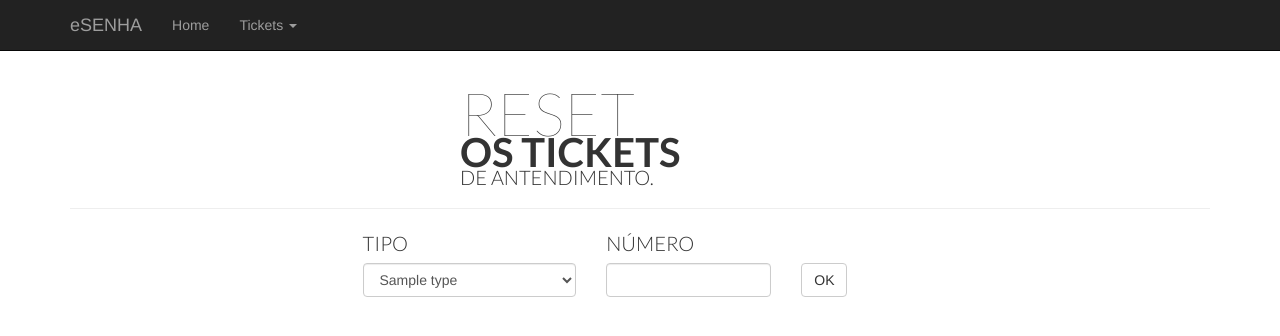
After one commit to andrearruda/eSenha, a PHP site: template app/templates/ticket.reset.twig in a window 1280 px wide. The commit adds this page. Shown: the top 336 px of the page. Run offline with PHP 8.4, Linux system fonts and the light colour scheme; the template is opened without the code that fills it: most values are stand-ins (such as "Sample title", 1, 10 or a date in 2020); some libraries are stand-ins or nearby versions.

Commit message:
reset de tickets

```diff
--- a/app/dependencies.php
+++ b/app/dependencies.php
@@ -74,5 +74,5 @@ $container['App\Action\BoxAction'] = function ($c) {
 };
 
 $container['App\Action\TicketAction'] = function ($c) {
-    return new App\Action\TicketAction($c->get('view'), $c->get('logger'), $c->get('em'));
+    return new App\Action\TicketAction($c->get('view'), $c->get('logger'), $c->get('em'), $c->get('router'));
 };
--- a/app/routes.php
+++ b/app/routes.php
@@ -12,4 +12,6 @@ $app->group('/box/{ticket_type_id}/{box_id}', function(){
 $app->group('/ticket', function(){
     $this->get('/opened', 'App\Action\TicketAction:opened')->setName('ticket.opened');
     $this->get('/showed/{ticket_id}', 'App\Action\TicketAction:showed')->setName('ticket.showed');
+    $this->get('/reset', 'App\Action\TicketAction:reset')->setName('ticket.reset');
+    $this->get('/reset/{ticket_type_id}/{number}', 'App\Action\TicketAction:reset')->setName('ticket.reset');
 });
--- a/app/templates/base.twig
+++ b/app/templates/base.twig
@@ -45,8 +45,13 @@
         </div>
         <div id="navbar" class="collapse navbar-collapse">
             <ul class="nav navbar-nav">
-                <li><a href="/">Home</a></li>
-                <li><a href="ticket/reset">Reset senha</a></li>
+                <li><a href="{{ path_for('homepage') }}">Home</a></li>
+                <li class="dropdown">
+                    <a href="#" class="dropdown-toggle" data-toggle="dropdown" role="button" aria-haspopup="true" aria-expanded="false">Tickets <span class="caret"></span></a>
+                    <ul class="dropdown-menu">
+                        <li><a href="{{ path_for('ticket.reset') }}">Reset</a></li>
+                    </ul>
+                </li>
             </ul>
         </div><!--/.nav-collapse -->
     </div>
--- a/app/templates/home.twig
+++ b/app/templates/home.twig
@@ -32,7 +32,7 @@
 
     <div class="row main-option">
         <div class="col-md-6 col-xs-6 text-center">
-            <label for=""ticket_type_id>TIPO</label>
+            <label for="ticket_type_id">TIPO</label>
 
             <div class="row">
                 <div class="col-xs-12 col-md-6 col-md-offset-3">
@@ -46,7 +46,7 @@
         </div>
 
         <div class="col-md-6 col-xs-6 text-center">
-            <label for=""ticket_type_id>GUICHÊ</label>
+            <label for="box_id">GUICHÊ</label>
 
             <div class="row">
                 <div class="col-xs-12 col-md-6 col-md-offset-3">
--- /dev/null
+++ b/app/templates/ticket.reset.twig
@@ -0,0 +1,78 @@
+{% extends "base.twig" %}
+{% set title = ["Ticket", "Reset"]|join(' / ') %}
+{% block title %}{{ title }}{% endblock %}
+{% block head %}
+    {{ parent() }}
+
+        <!-- CUSTOM -->
+        <link href="/css/tickets.reset.css" rel='stylesheet' type='text/css'>
+
+        <script type="application/javascript">
+            $(document).ready(function() {
+                $('.main-option button').click(function(){
+                    $('#ticket_type_id').attr('disabled', 'disabled');
+                    $('#ticket_number').attr('disabled', 'disabled');
+
+                    window.location.href = '/ticket/reset/' + $('#ticket_type_id').val() + '/' + $('#ticket_number').val();
+                })
+            });
+        </script>
+        <!-- CUSTOM -->
+{% endblock %}
+{% block content %}
+
+    <div class="row header-descrpition">
+        <div class="col-md-4 col-md-offset-4">
+            <h1>RESET</h1>
+            <h2>OS TICKETS</h2>
+            <h3>DE ANTENDIMENTO.</h3>
+        </div>
+    </div>
+
+    <hr />
+
+    <div class="row">
+        <div class="col-xs-12 col-md-6 col-md-offset-3">
+
+            <div class="row main-option">
+
+                <div class="col-md-5">
+                    <label for="ticket_type_id">TIPO</label>
+
+                    <div class="row">
+                        <div class="col-xs-12 col-md-12">
+                            <select id="ticket_type_id" name="ticket_type_id" class="form-control">
+                                {% for ticket_type in ticket_types %}
+                                    <option value="{{ ticket_type.getId() }}">{{ ticket_type.getType() }}</option>
+                                {% endfor %}
+                            </select>
+                        </div>
+                    </div>
+                </div>
+
+                <div class="col-md-4">
+                    <label for="ticket_number">NÚMERO</label>
+
+                    <div class="row">
+                        <div class="col-xs-12 col-md-12">
+                            <input type="number" id="ticket_number" name="ticket_number" class="form-control text-center">
+                        </div>
+                    </div>
+                </div>
+
+                <div class="col-md-2">
+                    <label for="">&nbsp;</label>
+
+                    <div class="row">
+                        <div class="col-xs-12 col-md-12">
+                            <button type="button" class="btn btn-default">OK</button>
+                        </div>
+                    </div>
+                </div>
+
+            </div>
+
+        </div>
+    </div>
+
+{% endblock %}
--- a/public/css/box.index.css
+++ b/public/css/box.index.css
@@ -49,7 +49,7 @@
 }
 
 .header-subdescrpition ul li span.ticket_number{
-    font-size: 40px;
+    font-size: 30px;
     font-weight: 700;
     color: #999999;
 }
--- /dev/null
+++ b/public/css/tickets.reset.css
@@ -0,0 +1,28 @@
+.header-descrpition h1{
+    margin: 0px;
+    font-family: 'Lato';
+    font-weight: 100;
+    font-size: 60px;
+}
+
+.header-descrpition h2{
+    margin: 0px;
+    font-family: 'Lato';
+    font-weight: 700;
+    font-size: 40px;
+    margin-top: -16px;
+}
+
+.header-descrpition h3{
+    margin: 0px;
+    font-family: 'Lato';
+    font-weight: 300;
+    font-size: 20px;
+    margin-top: -8px;
+}
+
+.main-option label{
+    font-family: 'Lato';
+    font-weight: 300;
+    font-size: 20px;
+}
```
Also changed, not shown: app/src/Action/TicketAction.php (+37 -2 lines).
